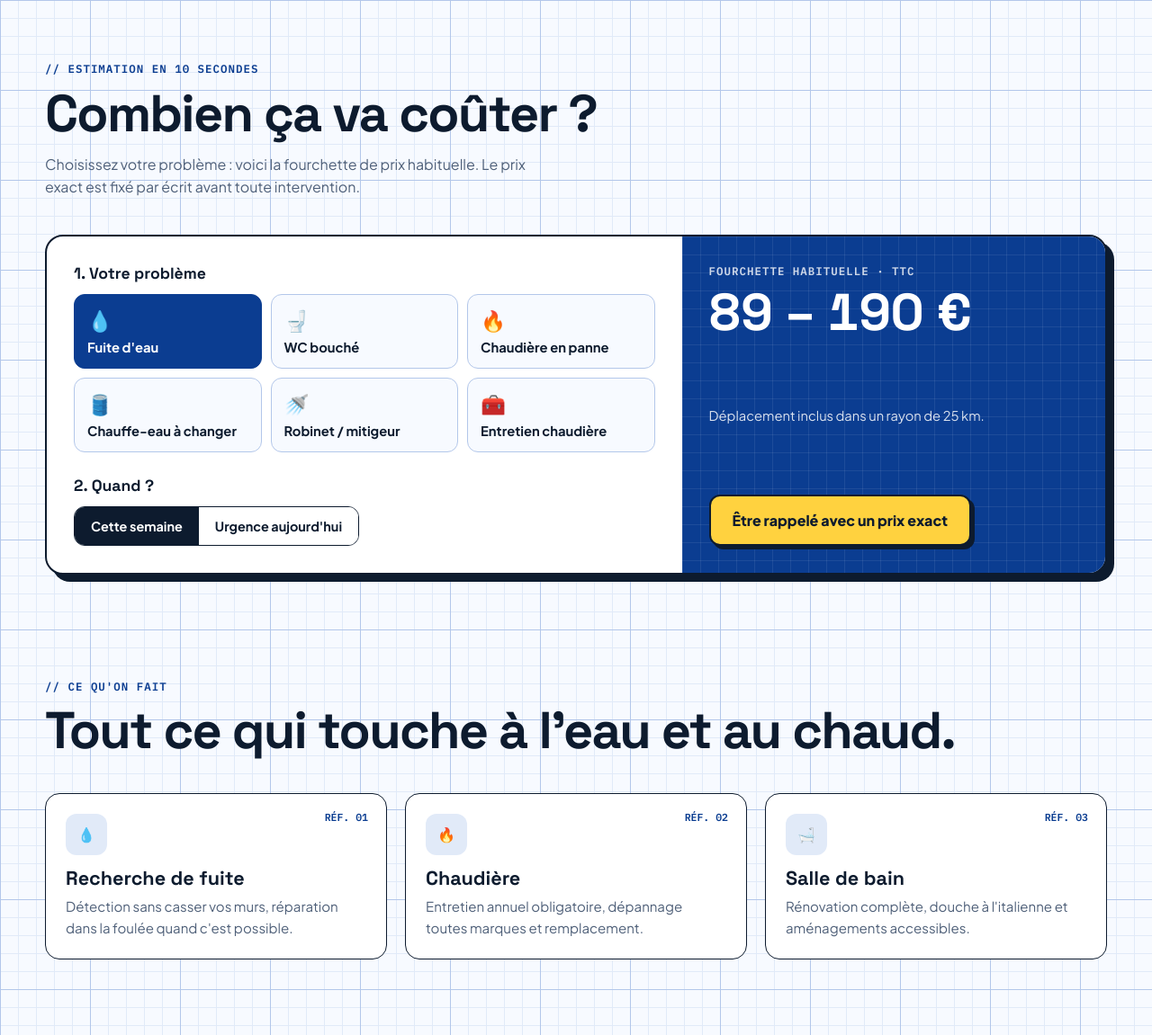
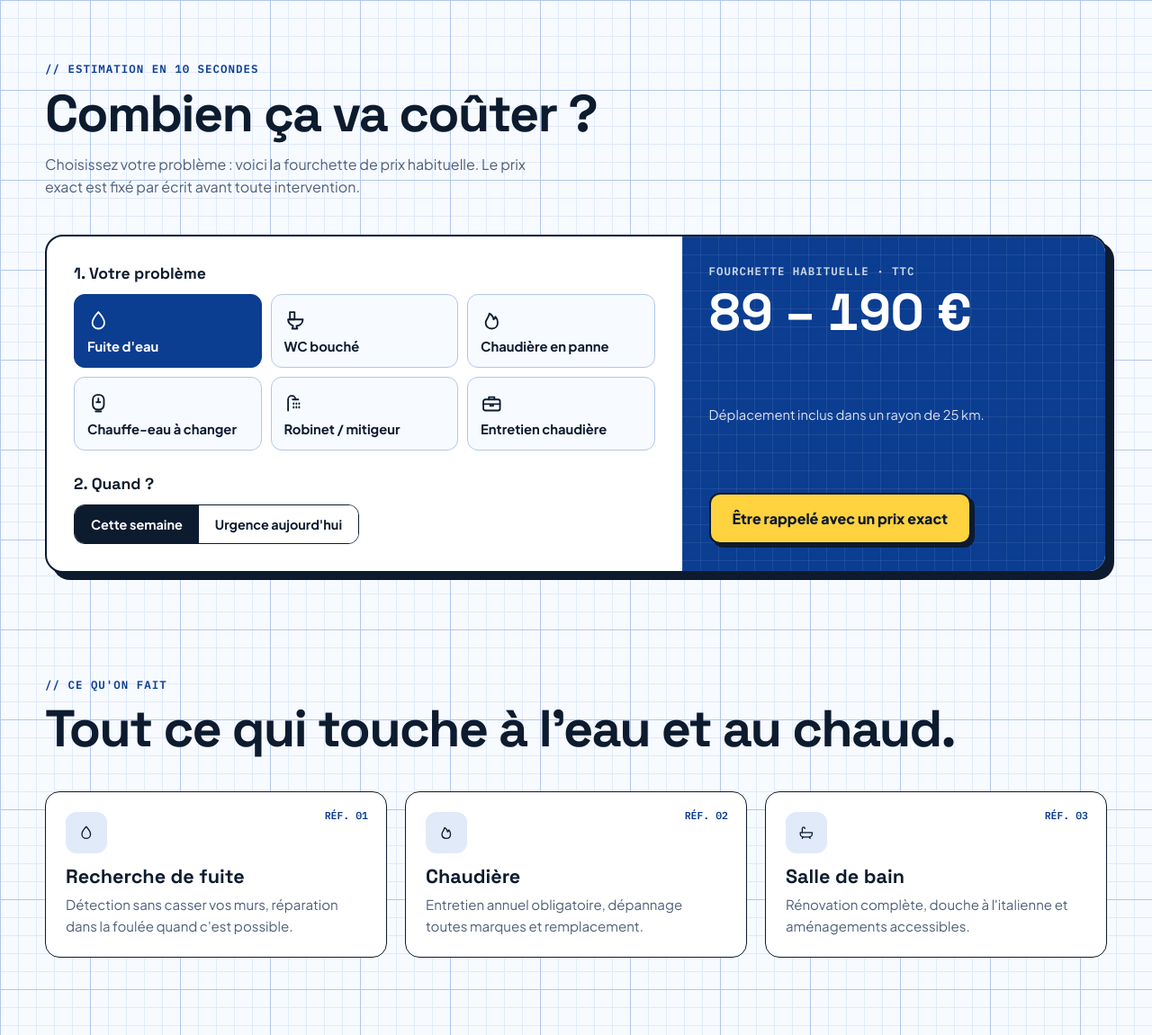
Before and after one commit to nr45smjwrh-bit/kajicom-pro, a website: page exemples/plombier.html in a window 1280 px wide. Shown: the part 700-1851 px from the top of the page at 90% size. Drawn offline with Linux system fonts and the light colour scheme.

Commit message:
Exemples : icônes maison à la place des émojis
Co-Authored-By: Claude Opus 5.5 <noreply@anthropic.com>

```diff
--- a/exemples/plombier.html
+++ b/exemples/plombier.html
@@ -102,9 +102,10 @@ footer{padding:30px 0;font:500 .82rem var(--mono);color:var(--soft);display:flex
   .schema{max-width:360px}
 }
 @media (max-width:520px){.opts{grid-template-columns:1fr}.brand small{display:none}.estim{box-shadow:5px 5px 0 var(--ink)}}
+.kic{width:1.1em;height:1.1em;display:inline-block;vertical-align:-.18em;fill:none;stroke:currentColor;stroke-width:1.8;stroke-linecap:round;stroke-linejoin:round;flex:none}
 </style>
 </head>
-<body>
+<body><svg width="0" height="0" style="position:absolute" aria-hidden="true"><defs><symbol id="i-bath" viewBox="0 0 24 24"><path d="M3 12h18v2a5 5 0 0 1-5 5H8a5 5 0 0 1-5-5z"/><path d="M6 12V6a2 2 0 0 1 4 0M7 19l-1 2M17 19l1 2"/></symbol><symbol id="i-call" viewBox="0 0 24 24"><path d="M5 4h4l2 5-2.5 1.5a11 11 0 0 0 5 5L15 13l5 2v4a2 2 0 0 1-2 2A16 16 0 0 1 3 6a2 2 0 0 1 2-2z"/></symbol><symbol id="i-check" viewBox="0 0 24 24"><path d="M5 12.5l4.5 4.5L19 7.5"/></symbol><symbol id="i-drop" viewBox="0 0 24 24"><path d="M12 3s6.5 7 6.5 11.5a6.5 6.5 0 0 1-13 0C5.5 10 12 3 12 3z"/></symbol><symbol id="i-flame" viewBox="0 0 24 24"><path d="M12 21c-4 0-6.5-2.7-6.5-6.3 0-4 3.5-5.7 4-10.2 3 1.8 4.5 4 4.5 6.5 1-.5 1.8-1.6 2-3 1.6 1.7 2.5 4 2.5 6.7C18.5 18.3 16 21 12 21z"/></symbol><symbol id="i-shower" viewBox="0 0 24 24"><path d="M4 20V8a4 4 0 0 1 8 0"/><path d="M9 8h6"/><path d="M10 12v1M13 12v1M16 12v1M10 16v1M13 16v1M16 16v1"/></symbol><symbol id="i-tank" viewBox="0 0 24 24"><rect x="6" y="3" width="12" height="16" rx="5"/><path d="M9 21h6M12 7v4M10 11h4"/></symbol><symbol id="i-toilet" viewBox="0 0 24 24"><path d="M6 3h5v8H6z"/><path d="M4 11h16c0 4-3 7-7 7l1 3H8.5l1-3.2C6.5 16.8 4 14.5 4 11z"/></symbol><symbol id="i-toolbox" viewBox="0 0 24 24"><rect x="3" y="8" width="18" height="12" rx="2"/><path d="M9 8V5.5h6V8M3 13h18M10.5 13v2h3v-2"/></symbol></defs></svg>
 <div class="kc-demo"><span><b>Site de démonstration</b> conçu par KajiCom</span><a class="back" href="../index.html#realisations">← Retour</a><a href="../index.html#contact">Je veux un site comme ça</a></div>
 
 <div class="wrap">
@@ -119,7 +120,7 @@ footer{padding:30px 0;font:500 .82rem var(--mono);color:var(--soft);display:flex
     <span class="label">// DÉPANNAGE · INSTALLATION · ENTRETIEN</span>
     <h1>Une fuite ? <span>On arrive.</span></h1>
     <p>Un artisan du coin, un prix annoncé avant de commencer et un travail propre. Pas de mauvaise surprise sur la facture, jamais.</p>
-    <div class="cta"><a class="btn y" href="#prix">💧 Estimer mon prix</a><a class="btn" href="#appel">📞 03 23 00 00 03</a></div>
+    <div class="cta"><a class="btn y" href="#prix"><svg class="kic" aria-hidden="true"><use href="#i-drop"/></svg> Estimer mon prix</a><a class="btn" href="#appel"><svg class="kic" aria-hidden="true"><use href="#i-call"/></svg> 03 23 00 00 03</a></div>
   </div>
   <div class="schema" aria-hidden="true">
     <svg viewBox="0 0 400 400" fill="none" stroke-linecap="round" stroke-linejoin="round">
@@ -150,12 +151,12 @@ footer{padding:30px 0;font:500 .82rem var(--mono);color:var(--soft);display:flex
     <div class="left">
       <h3>1. Votre problème</h3>
       <div class="opts" id="opts">
-        <button class="on" data-min="89" data-max="190"><span>💧</span>Fuite d'eau</button>
-        <button data-min="79" data-max="160"><span>🚽</span>WC bouché</button>
-        <button data-min="120" data-max="260"><span>🔥</span>Chaudière en panne</button>
-        <button data-min="690" data-max="1290"><span>🛢️</span>Chauffe-eau à changer</button>
-        <button data-min="59" data-max="140"><span>🚿</span>Robinet / mitigeur</button>
-        <button data-min="120" data-max="120"><span>🧰</span>Entretien chaudière</button>
+        <button class="on" data-min="89" data-max="190"><span><svg class="kic" aria-hidden="true"><use href="#i-drop"/></svg></span>Fuite d'eau</button>
+        <button data-min="79" data-max="160"><span><svg class="kic" aria-hidden="true"><use href="#i-toilet"/></svg></span>WC bouché</button>
+        <button data-min="120" data-max="260"><span><svg class="kic" aria-hidden="true"><use href="#i-flame"/></svg></span>Chaudière en panne</button>
+        <button data-min="690" data-max="1290"><span><svg class="kic" aria-hidden="true"><use href="#i-tank"/></svg></span>Chauffe-eau à changer</button>
+        <button data-min="59" data-max="140"><span><svg class="kic" aria-hidden="true"><use href="#i-shower"/></svg></span>Robinet / mitigeur</button>
+        <button data-min="120" data-max="120"><span><svg class="kic" aria-hidden="true"><use href="#i-toolbox"/></svg></span>Entretien chaudière</button>
       </div>
       <h3>2. Quand ?</h3>
       <div class="switch" id="when"><button class="on" data-k="1">Cette semaine</button><button data-k="1.35">Urgence aujourd'hui</button></div>
@@ -172,9 +173,9 @@ footer{padding:30px 0;font:500 .82rem var(--mono);color:var(--soft);display:flex
   <span class="label">// CE QU'ON FAIT</span>
   <h2>Tout ce qui touche à l'eau et au chaud.</h2>
   <div class="cards">
-    <div class="card reveal"><span class="ref">RÉF. 01</span><div class="ic">💧</div><h3>Recherche de fuite</h3><p>Détection sans casser vos murs, réparation dans la foulée quand c'est possible.</p></div>
-    <div class="card reveal"><span class="ref">RÉF. 02</span><div class="ic">🔥</div><h3>Chaudière</h3><p>Entretien annuel obligatoire, dépannage toutes marques et remplacement.</p></div>
-    <div class="card reveal"><span class="ref">RÉF. 03</span><div class="ic">🛁</div><h3>Salle de bain</h3><p>Rénovation complète, douche à l'italienne et aménagements accessibles.</p></div>
+    <div class="card reveal"><span class="ref">RÉF. 01</span><div class="ic"><svg class="kic" aria-hidden="true"><use href="#i-drop"/></svg></div><h3>Recherche de fuite</h3><p>Détection sans casser vos murs, réparation dans la foulée quand c'est possible.</p></div>
+    <div class="card reveal"><span class="ref">RÉF. 02</span><div class="ic"><svg class="kic" aria-hidden="true"><use href="#i-flame"/></svg></div><h3>Chaudière</h3><p>Entretien annuel obligatoire, dépannage toutes marques et remplacement.</p></div>
+    <div class="card reveal"><span class="ref">RÉF. 03</span><div class="ic"><svg class="kic" aria-hidden="true"><use href="#i-bath"/></svg></div><h3>Salle de bain</h3><p>Rénovation complète, douche à l'italienne et aménagements accessibles.</p></div>
   </div>
 </div></section>
 
```
Also changed, not shown: exemples/boulangerie.html (+6 -5 lines), exemples/restaurant.html (+3 -2 lines).
